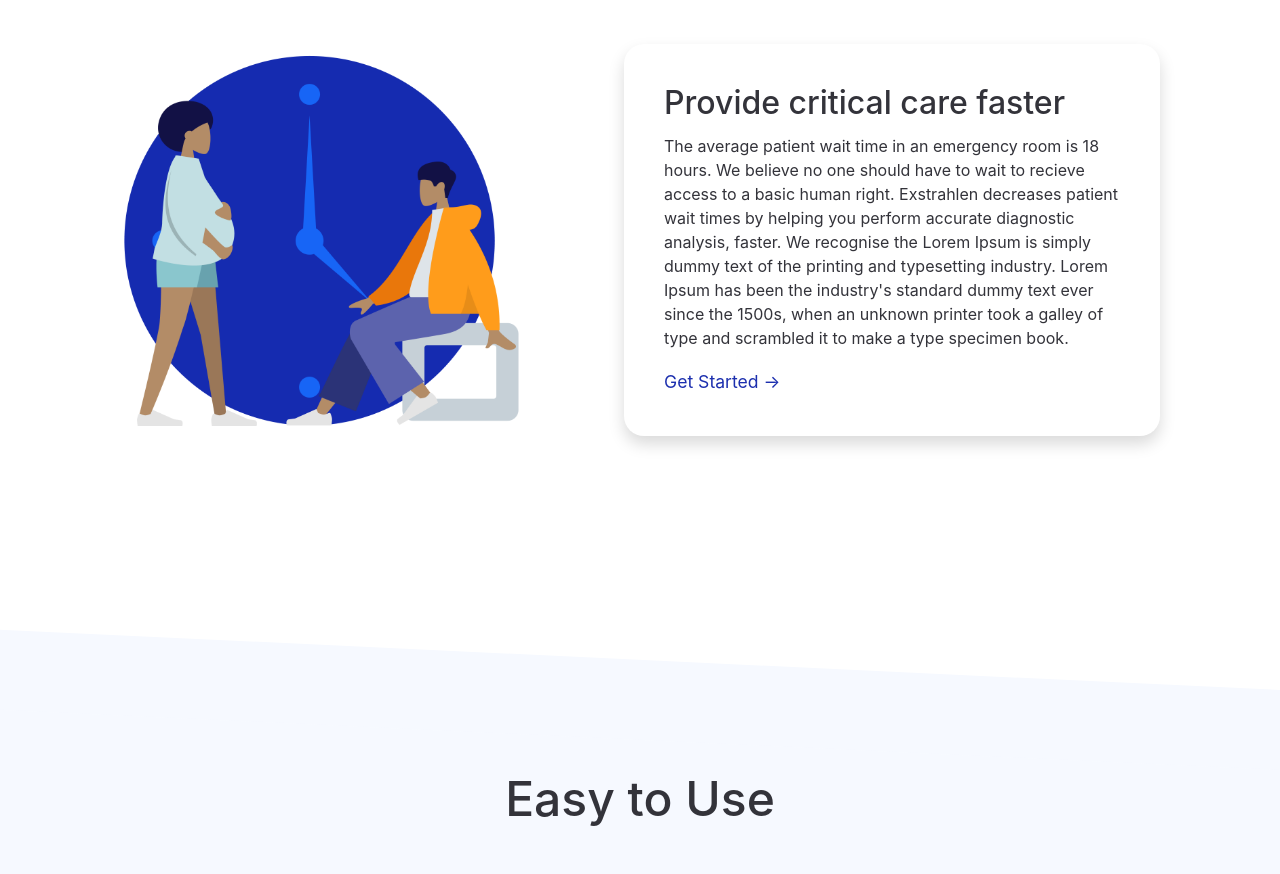
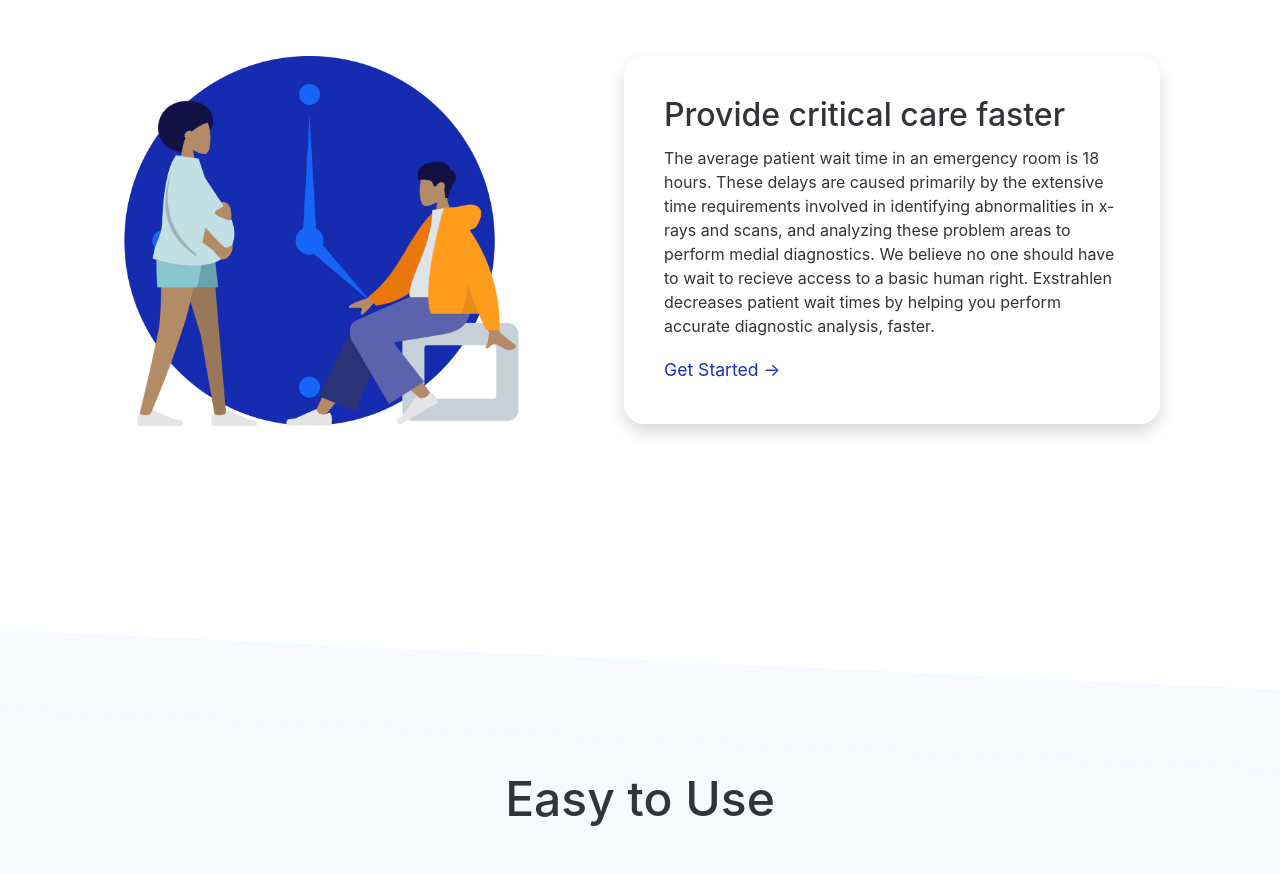
Before and after one commit to shivampandey1/Exstrahlen, a Vue app: page / in a window 1280 px wide. Shown: the part 960-1834 px from the top of the page. Built offline with nearby package versions, Linux system fonts and the light colour scheme.

Commit message:
text changes

```diff
--- a/src/components/first-page.vue
+++ b/src/components/first-page.vue
@@ -13,7 +13,7 @@
           </div> -->
           <div class="copy shadow">
             <h2>Provide critical care faster</h2>
-            <p>The average patient wait time in an emergency room is 18 hours. We believe no one should have to wait to recieve access to a basic human right. Exstrahlen decreases patient wait times by helping you perform accurate diagnostic analysis, faster. We recognise the Lorem Ipsum is simply dummy text of the printing and typesetting industry. Lorem Ipsum has been the industry's standard dummy text ever since the 1500s, when an unknown printer took a galley of type and scrambled it to make a type specimen book.</p>
+            <p>The average patient wait time in an emergency room is 18 hours. These delays are caused primarily by the extensive time requirements involved in identifying abnormalities in x-rays and scans, and analyzing these problem areas to perform medial diagnostics. We believe no one should have to wait to recieve access to a basic human right. Exstrahlen decreases patient wait times by helping you perform accurate diagnostic analysis, faster.</p>
             <router-link to='/application'><a class="link purple"> Get Started &#8594;</a></router-link>
           </div>
         </div>
```
